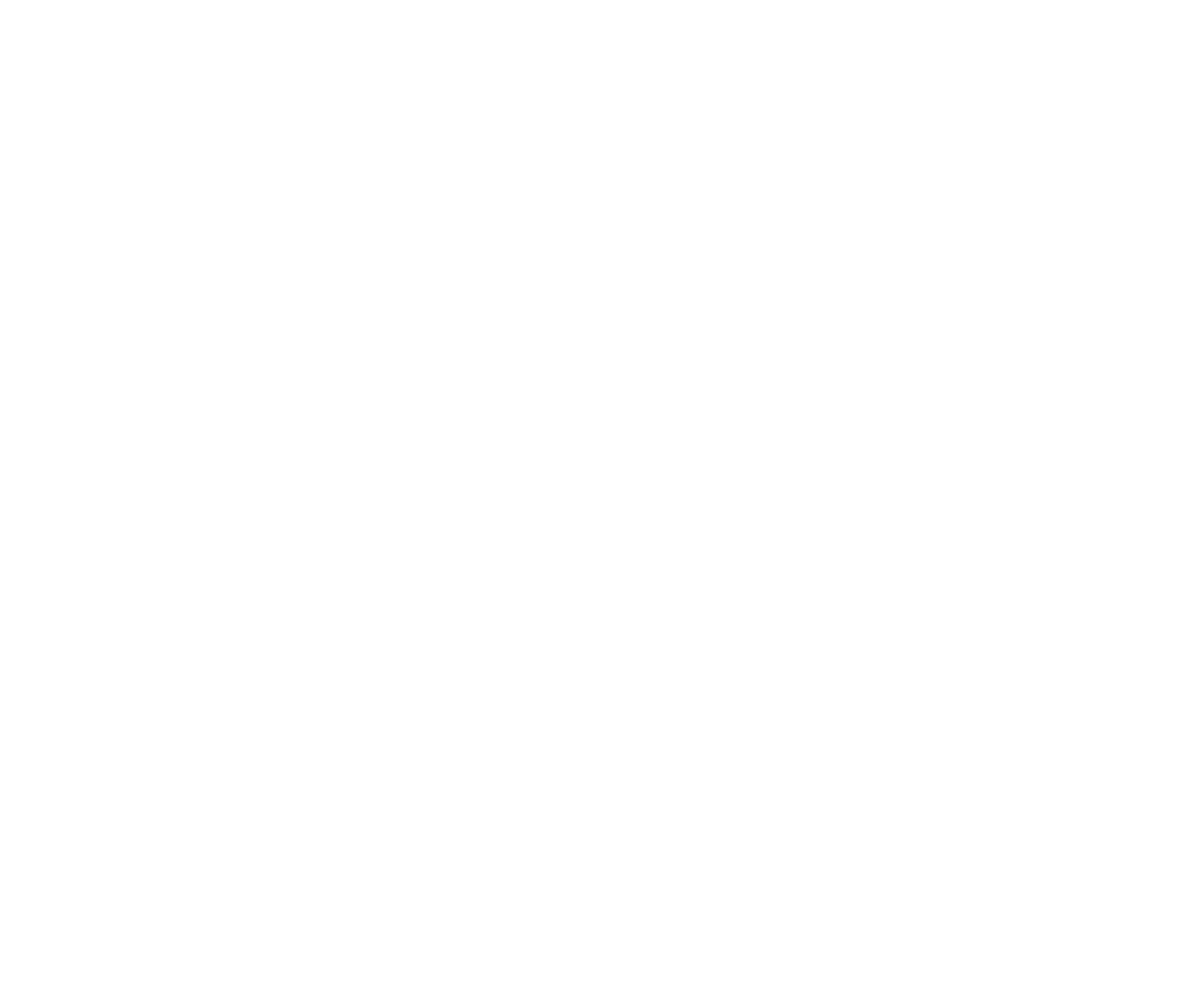
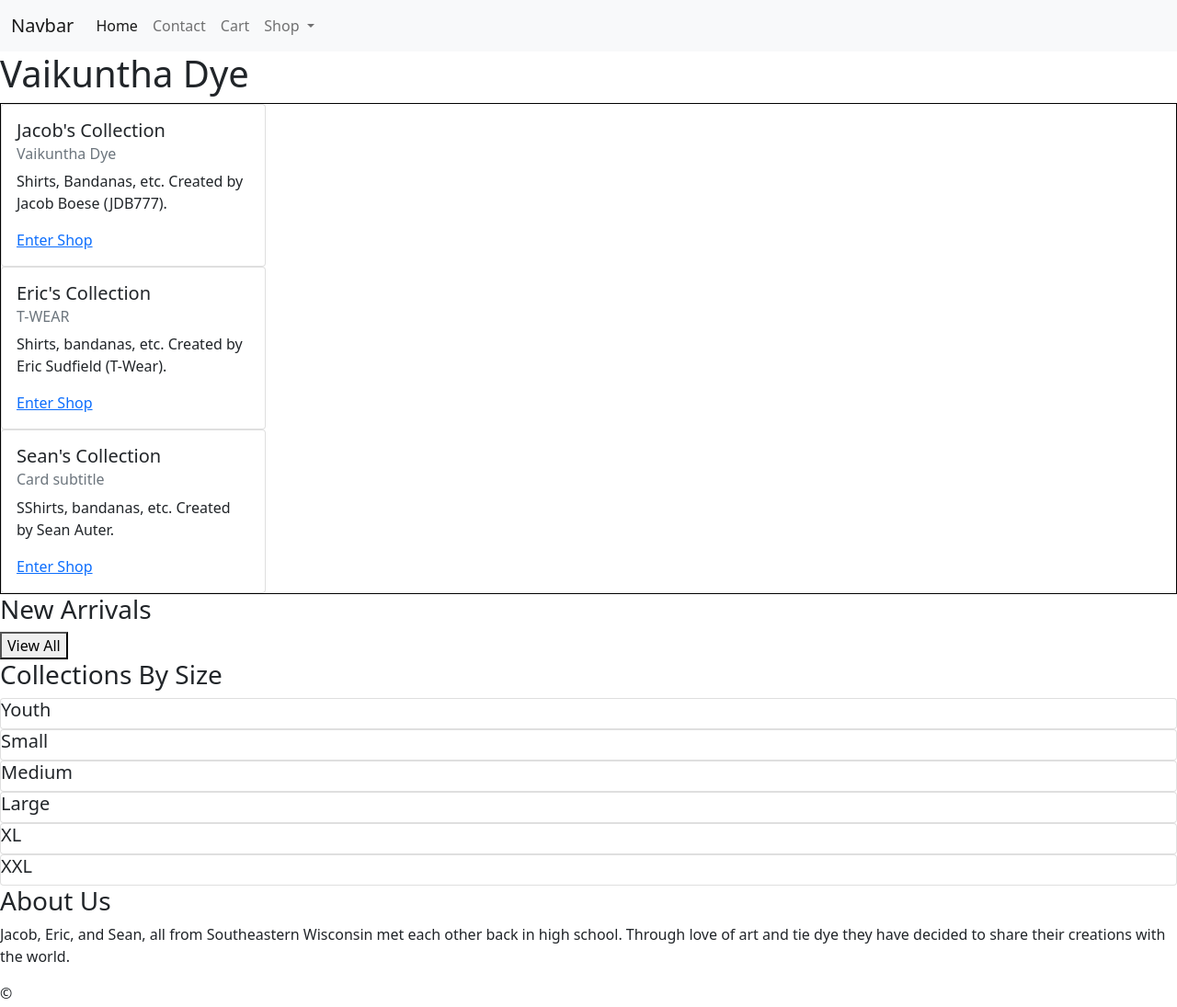
Before and after one commit to Bauter/suds, a plain HTML site: page index.html in a window 1280 px wide. Shown: the whole page at 92% size. Before the commit the page ends 800 px from the top, so only its background shows below. Drawn offline with nearby package versions, Linux system fonts and the light colour scheme.

Commit message:
starting to piece together a rough outline

```diff
--- a/assets/style.css
+++ b/assets/style.css
@@ -0,0 +1,3 @@
+.mainBody {
+    border: 1px solid black;
+}
--- a/index.html
+++ b/index.html
@@ -6,7 +6,7 @@
     <meta name="viewport" content="width=device-width, initial-scale=1.0">
 
     <!--favicon goes here-->
-    <title>TWEAR</title>
+    <title>Vaikuntha Dye</title>
 
     <!--Links and script tags here-->
 
@@ -20,26 +20,134 @@
     <!--CSS-->
     <link rel="stylesheet" href="assets/style.css">
 
+    <!-- Popper
+    <script src="https://cdn.jsdelivr.net/npm/@popperjs/core@2.5.4/dist/umd/popper.min.js" integrity="sha384-q2kxQ16AaE6UbzuKqyBE9/u/KzioAlnx2maXQHiDX9d4/zp8Ok3f+M7DPm+Ib6IU" crossorigin="anonymous"></script>
+    <script src="https://cdn.jsdelivr.net/npm/bootstrap@5.0.0-beta1/dist/js/bootstrap.min.js" integrity="sha384-pQQkAEnwaBkjpqZ8RU1fF1AKtTcHJwFl3pblpTlHXybJjHpMYo79HY3hIi4NKxyj" crossorigin="anonymous"></script> -->
+
     <!--Bootstrap-->
-    <link rel="stylesheet" href="https://stackpath.bootstrapcdn.com/bootstrap/4.4.1/css/bootstrap.min.css" integrity="sha384-Vkoo8x4CGsO3+Hhxv8T/Q5PaXtkKtu6ug5TOeNV6gBiFeWPGFN9MuhOf23Q9Ifjh" crossorigin="anonymous">
+    <link href="https://cdn.jsdelivr.net/npm/bootstrap@5.0.0-beta1/dist/css/bootstrap.min.css" rel="stylesheet" integrity="sha384-giJF6kkoqNQ00vy+HMDP7azOuL0xtbfIcaT9wjKHr8RbDVddVHyTfAAsrekwKmP1" crossorigin="anonymous">
+    <script src="https://cdn.jsdelivr.net/npm/bootstrap@5.0.0-beta1/dist/js/bootstrap.bundle.min.js" integrity="sha384-ygbV9kiqUc6oa4msXn9868pTtWMgiQaeYH7/t7LECLbyPA2x65Kgf80OJFdroafW" crossorigin="anonymous"></script>
 
 </head>
 
 <body>
+
+    <!--Navigation-->
+    <nav class="navbar navbar-expand-lg navbar-light bg-light">
+        <div class="container-fluid">
+          <a class="navbar-brand" href="#">Navbar</a>
+          <button class="navbar-toggler" type="button" data-bs-toggle="collapse" data-bs-target="#navbarNav" aria-controls="navbarNav" aria-expanded="false" aria-label="Toggle navigation">
+            <span class="navbar-toggler-icon"></span>
+          </button>
+          <div class="collapse navbar-collapse" id="navbarNav">
+            <ul class="navbar-nav">
+              <li class="nav-item">
+                <a class="nav-link active" aria-current="page" href="#">Home</a>
+              </li>
+              <li class="nav-item">
+                <a class="nav-link" href="#">Contact</a>
+              </li>
+              <li class="nav-item">
+                <a class="nav-link" href="#">Cart</a>
+              </li>
+              <li class="nav-item dropdown">
+                <a class="nav-link dropdown-toggle" href="#" id="navbarDropdown" role="button" data-bs-toggle="dropdown" aria-expanded="false">
+                  Shop
+                </a>
+                <ul class="dropdown-menu" aria-labelledby="navbarDropdown">
+                  <li><a class="dropdown-item" href="#">Vaikuntha</a></li>
+                  <li><hr class="dropdown-divider"></li>
+                  <li><a class="dropdown-item" href="#">Twear by Eric</a></li>
+                  <li><hr class="dropdown-divider"></li>
+                  <li><a class="dropdown-item" href="#">Tie-dye by Sean</a></li>
+                </ul>
+              </li>
+            </ul>
+          </div>
+        </div>
+      </nav>
+
     <div class="header">
         <!--Header / Jumbotron-->
+        <h1>Vaikuntha Dye</h1>
     </div>
 
-    <nav>
-        <!--Navigation-->
-    </nav>
 
-    <div>
+    <div class="mainBody">
         <!--Main body-->
+        <div class="card" style="width: 18rem;">
+            <div class="card-body">
+              <h5 class="card-title">Jacob's Collection</h5>
+              <h6 class="card-subtitle mb-2 text-muted">Vaikuntha Dye</h6>
+              <p class="card-text">Shirts, Bandanas, etc. Created by Jacob Boese (JDB777).</p>
+              <a href="#" class="card-link">Enter Shop</a>
+            </div>
+          </div>
+
+          <div class="card" style="width: 18rem;">
+            <div class="card-body">
+              <h5 class="card-title">Eric's Collection</h5>
+              <h6 class="card-subtitle mb-2 text-muted">T-WEAR</h6>
+              <p class="card-text">Shirts, bandanas, etc. Created by Eric Sudfield (T-Wear).</p>
+              <a href="#" class="card-link">Enter Shop</a>
+            </div>
+          </div>
+
+          <div class="card" style="width: 18rem;">
+            <div class="card-body">
+              <h5 class="card-title">Sean's Collection</h5>
+              <h6 class="card-subtitle mb-2 text-muted">Card subtitle</h6>
+              <p class="card-text">SShirts, bandanas, etc. Created by Sean Auter.</p>
+              <a href="#" class="card-link">Enter Shop</a>
+            </div>
+          </div>
+
+    </div>
+
+    <div class="newArrivals">
+        <h3>New Arrivals</h3>
+        <button id="viewAllNewArrivals">View All</button> <!--float to the right side of the page-->
+
+        <!--Multiple cards with recent product-->
+    </div>
+
+    <div class="bySize">
+        <h3>Collections By Size</h3>
+
+        <!--Multiple cards for each size inside container-->
+
+        <div class="card" id="youthShirts">
+            <h5>Youth</h5>
+        </div>
+
+        <div class="card" id="smallShirts">
+            <h5>Small</h5>
+        </div>
+
+        <div class="card" id="mediumShirts">
+            <h5>Medium</h5>
+        </div>
+
+        <div class="card" id="largeShirts">
+            <h5>Large</h5>
+        </div>
+
+        <div class="card" id="xlShirts">
+            <h5>XL</h5>
+        </div>
+
+        <div class="card" id="xxlShirts">
+            <h5>XXL</h5>
+        </div>
+    </div>
+
+    <div class="aboutUs">
+        <h3>About Us</h3>
+        <p>Jacob, Eric, and Sean, all from Southeastern Wisconsin met each other back in high school. Through love of art and tie dye they have decided to share their creations with the world.</p>
     </div>
 
     <footer>
-
+        <p>&#169;</p>
     </footer>
 
 </body>
```
